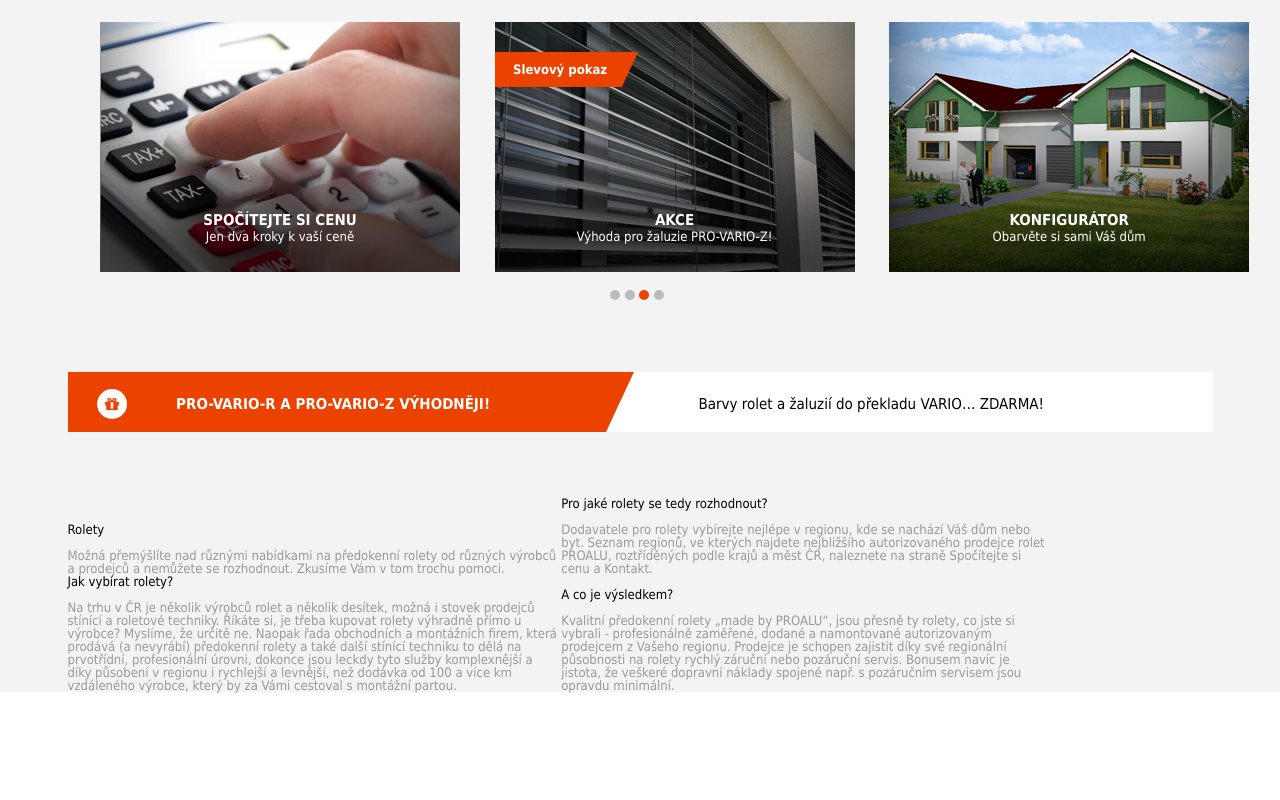
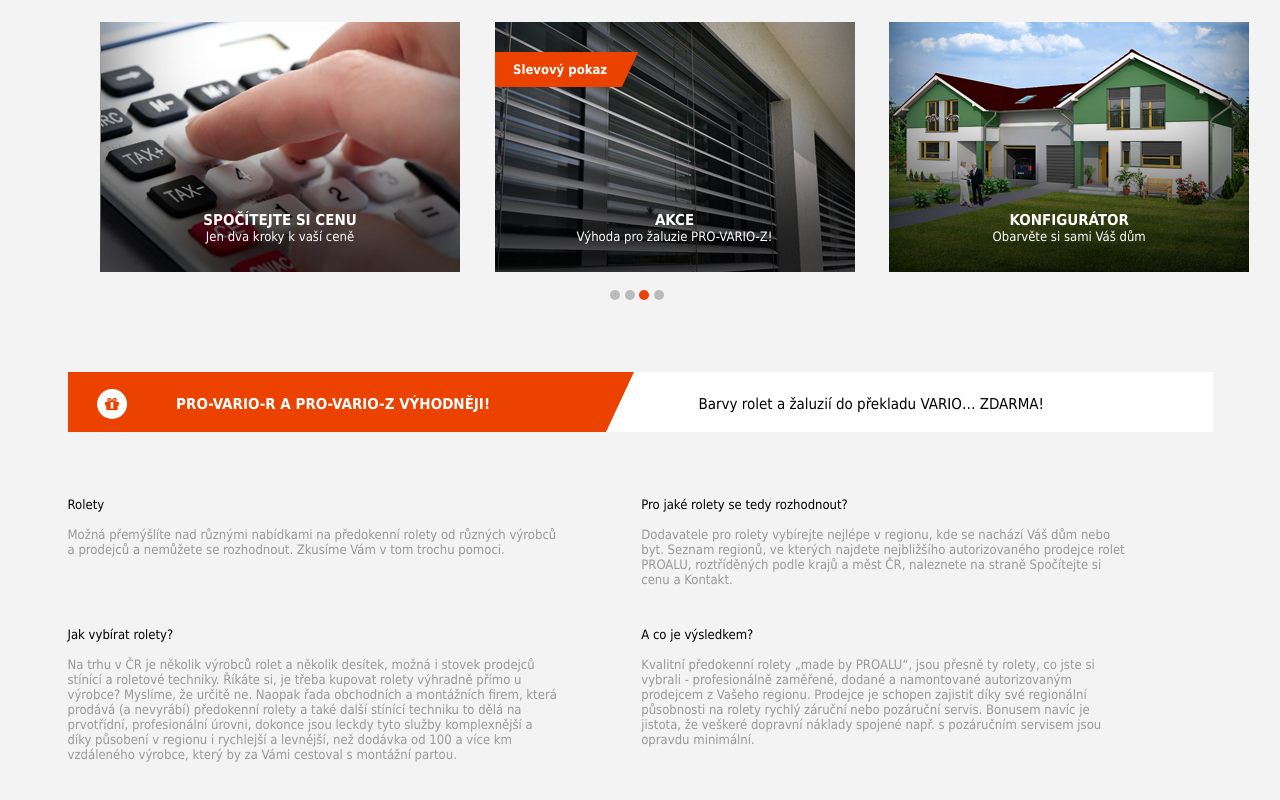
Before and after one commit to mohsom/ua-web-challenge, a plain HTML site: page index.html in a window 1280 px wide. Shown: the part 610-1410 px from the top of the page. Before the commit the page ends 1303 px from the top, so only its background shows below. Drawn offline with Linux system fonts and the light colour scheme.

Commit message:
main body

```diff
--- a/styles/style.css
+++ b/styles/style.css
@@ -457,21 +457,23 @@
 }
 .ceo-row{
     display: block;
-    width: 100%;
+    padding-bottom: 40px;
 }
 .ceo-article{
     display: inline-block;
     word-break: normal;
+    vertical-align: text-top;
+    margin-right: 80px;
+    width: 490px;
+    line-height: 15px;
 }
 .article-title{
     color: #000000;
-    display: block;
     width: 490px;
     text-align: left;
 }
 .article-text{
     color:#999999;
-    display: block;
     width: 490px;
     text-align: left;
 }
```
